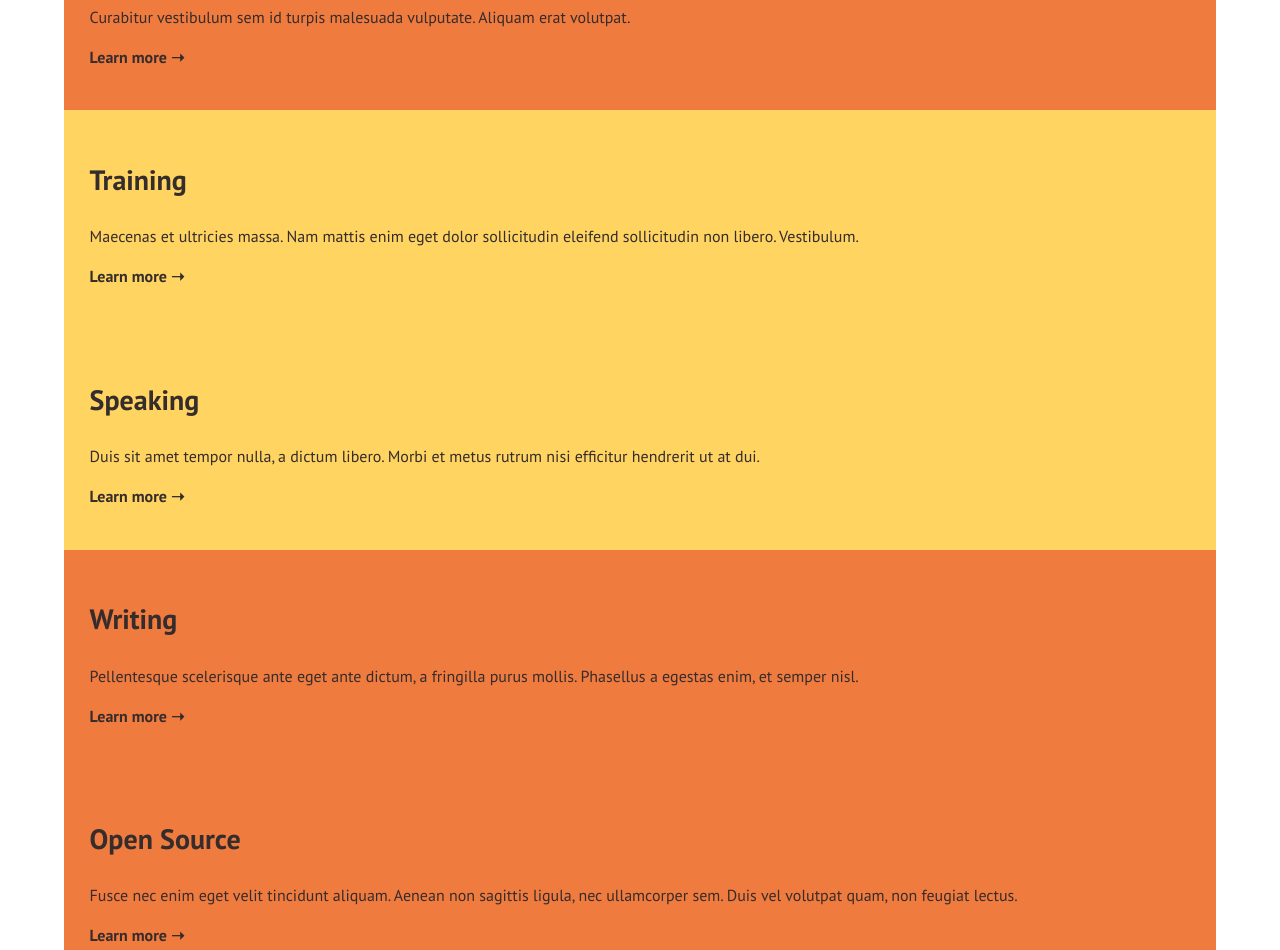
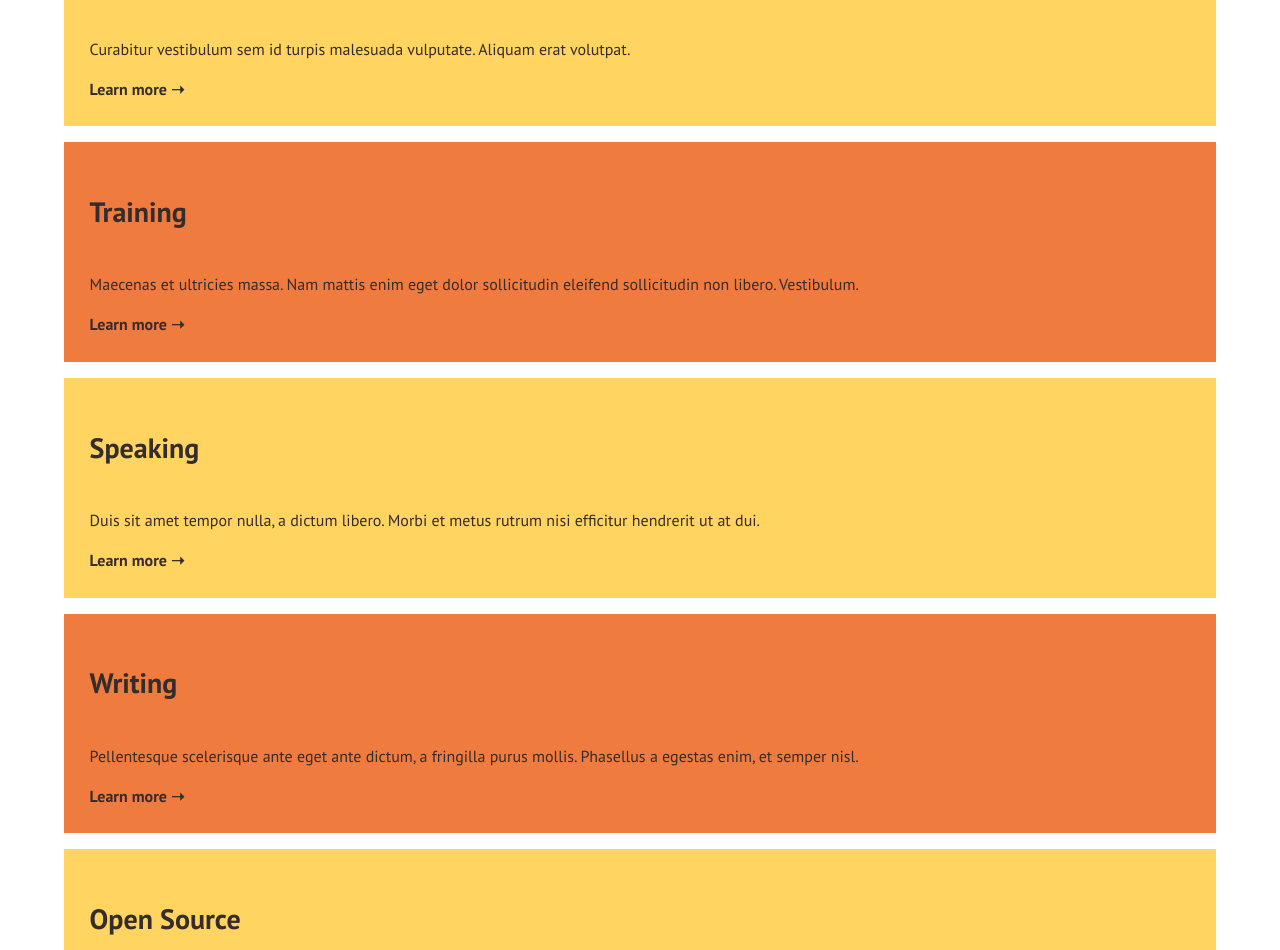
Before and after one commit to s3thi/css-layout-screencast, a plain HTML site: page portfolio/index-flex.html in a window 1280 px wide. Shown: the part 751-1701 px from the top of the page. Drawn offline with Linux system fonts and the light colour scheme.

Commit message:
Layout fixes.

```diff
--- a/portfolio/index-flex.html
+++ b/portfolio/index-flex.html
@@ -13,6 +13,7 @@
 <body>
 <div class="pf-container">
 
+  <div class="pf-sidebar-container">
     <div class="pf-sidebar">
       <h1>Hi there!</h1>
       <p>My name is Ankur Sethi, and I build web applications.</p>
@@ -21,6 +22,7 @@
         <a href="#"><img class="pf-social-icon" src="../icons/svg/behance-logo.svg" alt="behance"></a>
         <a href="#"><img class="pf-social-icon" src="../icons/svg/social.svg" alt="github"></a>
       </p>
+    </div>
   </div>
 
   <div class="pf-content">
@@ -34,30 +36,30 @@
       <div class="pf-grid-item pf-bg-orange">
         <h2>Consulting</h2>
         <p>Curabitur vestibulum sem id turpis malesuada vulputate. Aliquam erat volutpat.</p>
-        <p><a href="#">Learn more ➝</a></p>
+        <a href="#">Learn more ➝</a>
       </div>
       <div class="pf-grid-item pf-bg-yellow">
         <h2>Training</h2>
         <p>Maecenas et ultricies massa. Nam mattis enim eget dolor sollicitudin eleifend sollicitudin non libero.
           Vestibulum.</p>
-        <p><a href="#">Learn more ➝</a></p>
+        <a href="#">Learn more ➝</a>
       </div>
       <div class="pf-grid-item pf-bg-yellow">
         <h2>Speaking</h2>
         <p>Duis sit amet tempor nulla, a dictum libero. Morbi et metus rutrum nisi efficitur hendrerit ut at dui.</p>
-        <p><a href="#">Learn more ➝</a></p>
+        <a href="#">Learn more ➝</a>
       </div>
       <div class="pf-grid-item pf-bg-orange">
         <h2>Writing</h2>
         <p>Pellentesque scelerisque ante eget ante dictum, a fringilla purus mollis. Phasellus a egestas enim, et
           semper nisl.</p>
-        <p><a href="#">Learn more ➝</a></p>
+        <a href="#">Learn more ➝</a>
       </div>
       <div class="pf-grid-item pf-bg-orange">
         <h2>Open Source</h2>
         <p>Fusce nec enim eget velit tincidunt aliquam. Aenean non sagittis ligula, nec ullamcorper sem. Duis vel
           volutpat quam, non feugiat lectus.</p>
-        <p><a href="#">Learn more ➝</a></p>
+        <a href="#">Learn more ➝</a>
       </div>
     </div>
   </div>
--- a/portfolio/pf-flexbox.css
+++ b/portfolio/pf-flexbox.css
@@ -24,10 +24,6 @@
   padding: var(--pf-padding-content);
 }
 
-.pf-bg-pink { background-color: var(--pf-color-pink); }
-.pf-bg-orange { background-color: var(--pf-color-orange); }
-.pf-bg-yellow { background-color: var(--pf-color-yellow); }
-
 .pf-grid {
   display: flex;
   flex-wrap: wrap;
@@ -35,6 +31,21 @@
 
 .pf-grid-item {
   padding: 2vw;
+  margin-top: 1rem;
+  display: flex;
+  flex-direction: column;
+}
+
+.pf-grid-item p {
+  flex-grow: 1;
+}
+
+.pf-grid-item:nth-child(even) {
+   background-color: var(--pf-color-orange);
+}
+
+.pf-grid-item:nth-child(odd) {
+   background-color: var(--pf-color-yellow);
 }
 
 /* Small screens. */
@@ -49,6 +60,7 @@
     flex-direction: column;
     justify-content: center;
     align-items: center;
+    text-align: center;
   }
 
   .pf-content {
@@ -57,7 +69,6 @@
   .pf-grid {
     flex-direction: column;
   }
-
 }
 
 /* Large screens. */
@@ -67,7 +78,12 @@
   }
 
   .pf-sidebar {
+    position: fixed;
     min-height: 100vh;
+    width: 35vw;
+  }
+
+  .pf-sidebar-container {
     width: 35vw;
   }
 
@@ -82,6 +98,5 @@
 
   .pf-grid-item {
     max-width: 49%;
-    margin-top: 1rem;
   }
 }
```
Lines whose indentation alone changed are shown as unchanged.
